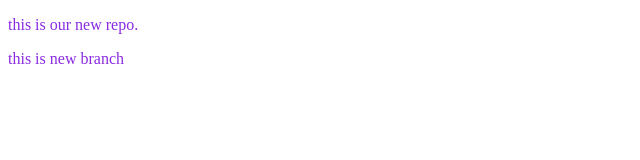
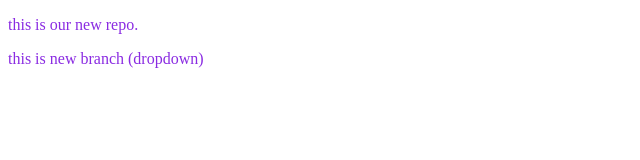
Before and after one commit to muh-noman/local-repo, a plain HTML site: page index.html in a window 1280 px wide. Shown: the full height of the page, 0-640 px from the left. Drawn offline with Linux system fonts and the light colour scheme.

```diff
--- a/index.html
+++ b/index.html
@@ -8,6 +8,6 @@
 </head>
 <body>
     <P>this is our new repo.</P>
-    <P>this is new branch</P>
+    <P>this is new branch (dropdown)</P>
 </body>
 </html>
```
